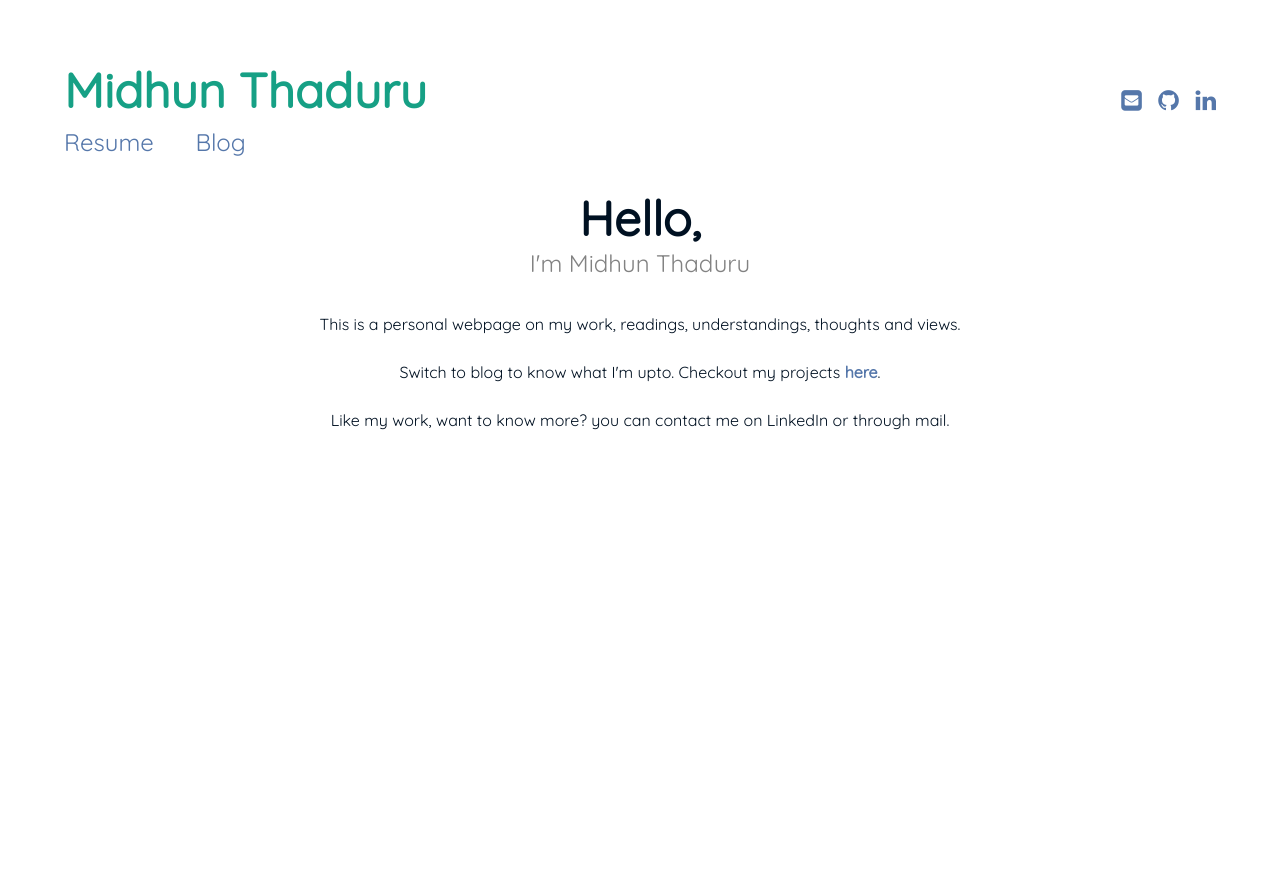
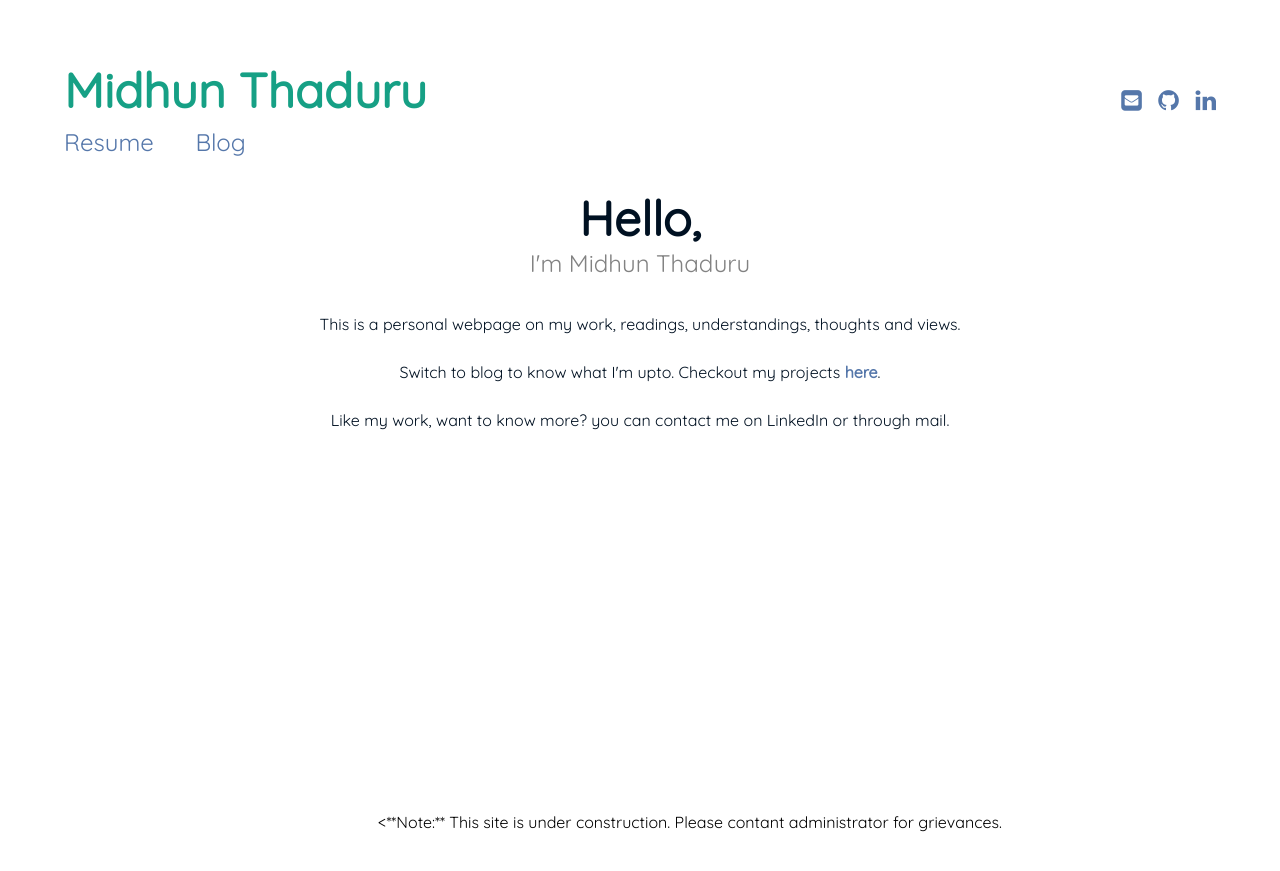
Before and after one commit to midhunt/midhunt.github.io, a Jekyll site: the page built from index.md, in a window 1280 px wide. Shown: the top 871 px of the page. Built offline with Jekyll 4.4.1, drawn with Linux system fonts in a browser that asks for light colours.

Commit message:
adding index file

```diff
--- a/index.md
+++ b/index.md
@@ -13,3 +13,18 @@ esitemap:
 	<p>Switch to blog to know what I'm upto. Checkout my projects <strong><a href="https://github.com/midhunt">here</a></strong>.</p>
 	<p>Like my work, want to know more? you can contact me on LinkedIn or through mail.</p>
 </div>
+
+<style>
+.footer {
+ position: fixed;
+ left: 0;
+ bottom: 0;
+ width: 100%;
+ color: black;
+ text-align: center;
+}
+</style>
+
+<div class="footer">
+ <p><**Note:** This site is under construction. Please contant administrator for grievances.</p>
+</div>
```
